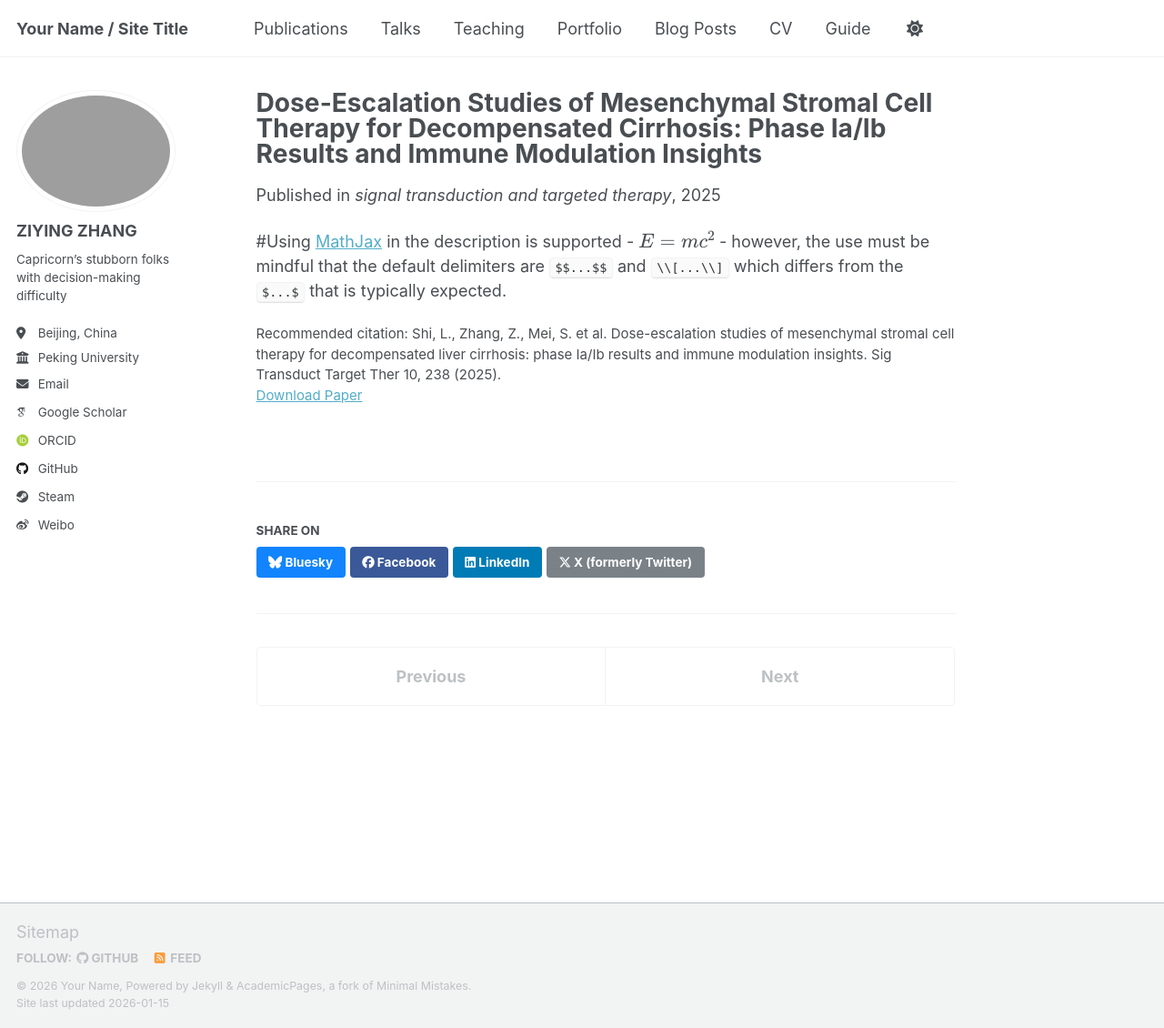
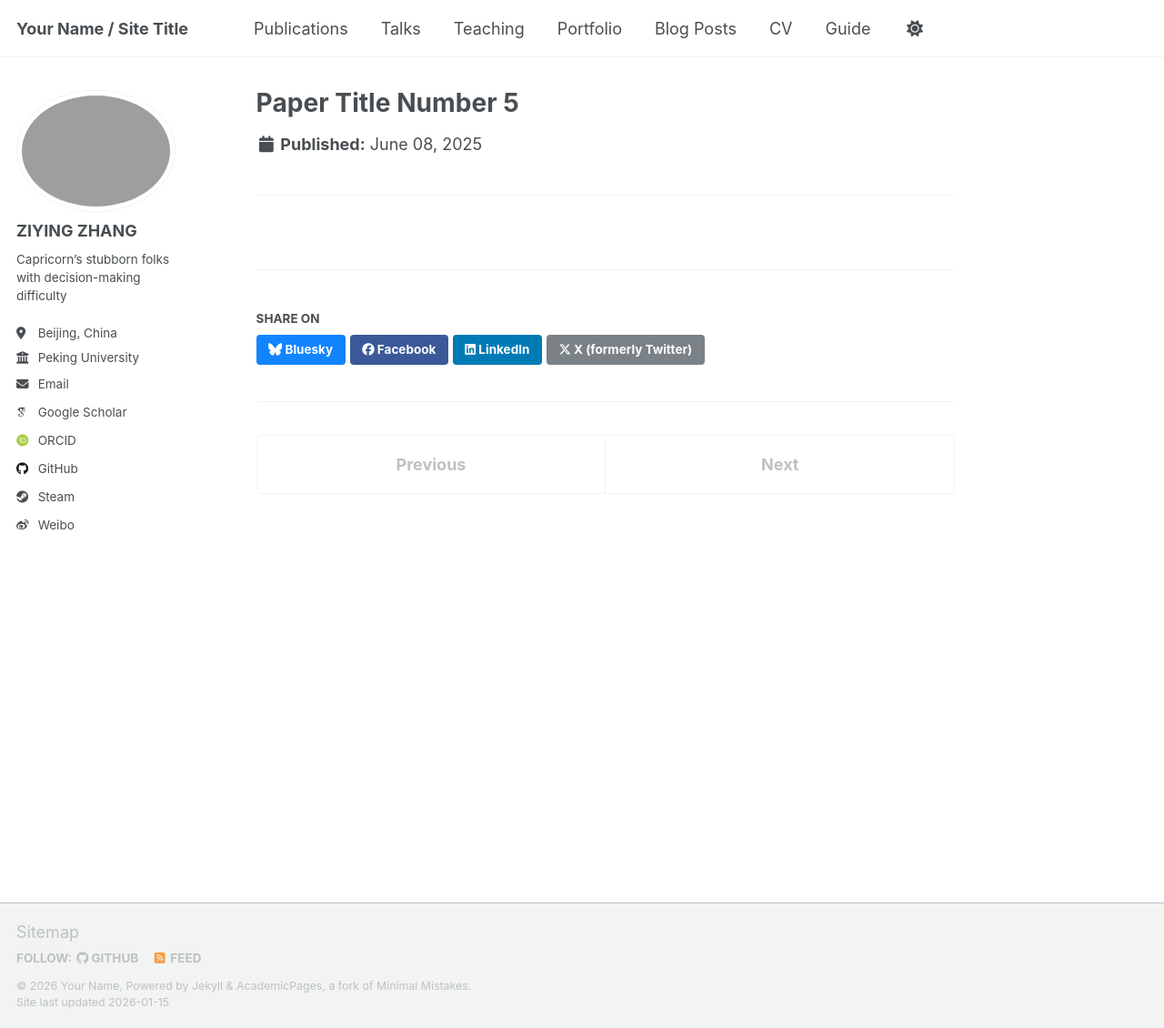
Before and after one commit to Ziying98/Ziying98.github.io, a Jekyll site: the page built from _publications/2025-06-08-paper-title-number-5.md, in a window 1280 px wide and 1130 px high. Shown: the whole window at 91% size. Built offline with Jekyll 4.4.1, drawn with Linux system fonts in a browser that asks for light colours; some web fonts are replaced; a script that is not in the unit is left out.

Commit message:
Update publication metadata for paper number 5
Removed outdated publication details and comments.

```diff
--- a/_publications/2025-06-08-paper-title-number-5.md
+++ b/_publications/2025-06-08-paper-title-number-5.md
@@ -1,13 +1 @@
 ---
-title: "Dose-Escalation Studies of Mesenchymal Stromal Cell Therapy for Decompensated Cirrhosis: Phase Ia/Ib Results and Immune Modulation Insights"
-collection: publications
-category: Journal Articles
-permalink: /publication/2025-07-29-paper-title-number-1
-excerpt: 'Dose-escalation studies of mesenchymal stromal cell therapy for decompensated liver cirrhosis: phase Ia/Ib results and immune modulation insights'
-date: 2025-07-29
-venue: 'signal transduction and targeted therapy'
-paperurl: 'https://www.nature.com/articles/s41392-025-02318-4'
-citation: 'Shi, L., Zhang, Z., Mei, S. et al. Dose-escalation studies of mesenchymal stromal cell therapy for decompensated liver cirrhosis: phase Ia/Ib results and immune modulation insights. Sig Transduct Target Ther 10, 238 (2025).'
----
-
-#Using [MathJax](https://www.mathjax.org/) in the description is supported - $$E=mc^2$$ - however, the use must be mindful that the default delimiters are `$$...$$` and `\\[...\\]` which differs from the `$...$` that is typically expected.
```
